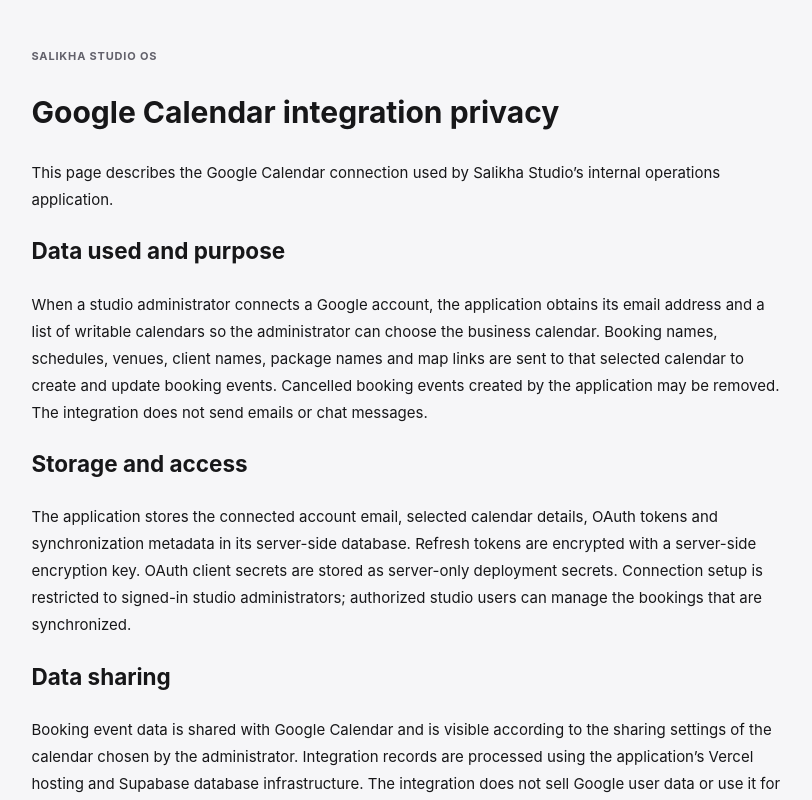
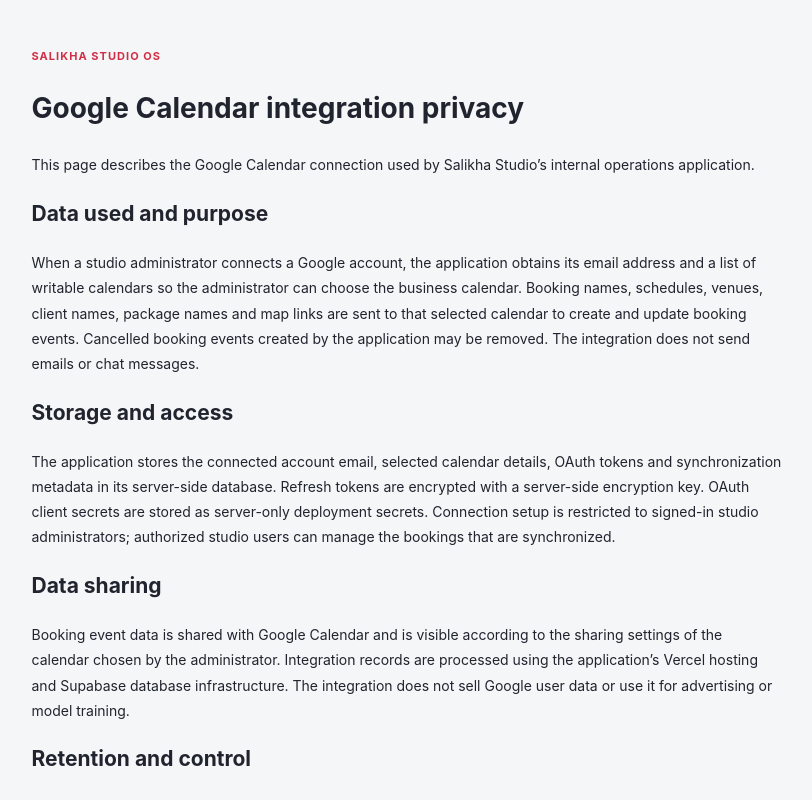
Before and after one commit to ikykchrist/Salikha-Studio-OS, a Next.js app: page /calendar-privacy in a window 1280 px wide. Shown: the top 800 px of the page, without its empty margins (225-1037 px from the left). Built offline with nearby package versions, Linux system fonts and the light colour scheme.

Commit message:
Polish workspace-wide SaaS visual system

```diff
--- a/app/layout.tsx
+++ b/app/layout.tsx
@@ -3,6 +3,7 @@ import "./globals.css";
 import "./workflow.css";
 import "./dark-mode.css";
 import "./semantic-ui.css";
+import "./saas-polish.css";
 import Script from "next/script";
 import { PwaRegister } from "./pwa-register";
 
--- /dev/null
+++ b/app/saas-polish.css
@@ -0,0 +1,96 @@
+/* Shared visual system for the operations workspace. */
+:root {
+  --canvas: #f5f6f8;
+  --surface: #ffffff;
+  --ink: #20242e;
+  --muted: #667080;
+  --line: #e3e7ed;
+  --dark: #151923;
+  --accent: #d12f47;
+  --accent-dark: #b72138;
+  --soft-accent: #fff0f2;
+  --saas-shadow: 0 1px 2px rgb(21 29 41 / 3%), 0 8px 24px rgb(21 29 41 / 4%);
+}
+:root[data-theme="dark"] {
+  --canvas: #11161e;
+  --surface: #1b222d;
+  --surface-raised: #242d39;
+  --surface-inset: #151b24;
+  --surface-muted: #252f3b;
+  --hover-surface: #2a3542;
+  --ink: #f3f5f8;
+  --muted: #b0bccb;
+  --line: #35404e;
+  --dark: #10151d;
+  --accent: #e34961;
+  --accent-dark: #ff9aaa;
+  --soft-accent: #382630;
+  --saas-shadow: 0 1px 2px rgb(0 0 0 / 10%), 0 10px 28px rgb(0 0 0 / 13%);
+}
+html { background: var(--canvas); }
+body { background: var(--canvas); color: var(--ink); font-family: Inter, ui-sans-serif, -apple-system, BlinkMacSystemFont, "Segoe UI", sans-serif; font-size: 14px; line-height: 1.55; -webkit-font-smoothing: antialiased; }
+button, input, select, textarea { font-family: inherit; }
+.sidebar { background: linear-gradient(165deg, #1b202b 0%, #141822 58%, #11151d 100%); border-right: 1px solid #2b313e; padding: 25px 13px 19px; }
+:root[data-theme="dark"] .sidebar { background: linear-gradient(165deg, #171c26, #0e131a); }
+.brand { gap: 12px; padding: 0 10px 31px; }
+.brand strong { font-size: 15px; font-weight: 750; letter-spacing: -.35px; }
+.brand span { color: #a5adba; font-size: 11px; }
+.sidebar .workspace-label { color: #8e9aaa; font-size: 10px; font-weight: 750; letter-spacing: .11em; padding: 0 13px 11px; }
+.nav-item { color: #aeb8c6; border-radius: 10px; font-weight: 550; margin: 2px 0; padding: 11px 13px; }
+.nav-item:hover:not(.active), .sidebar-bottom > .nav-item:hover { background: #262d39; color: #fff; }
+.nav-item.active { background: linear-gradient(110deg, #d93650, #bc273f); box-shadow: inset 0 1px 0 rgb(255 255 255 / 15%), 0 7px 16px rgb(108 17 37 / 22%); font-weight: 700; }
+.user-chip { border-top-color: #303744; }
+.topbar { height: 68px; background: var(--surface); border-bottom-color: var(--line); box-shadow: 0 1px 3px rgb(24 30 40 / 2%); }
+.breadcrumb { font-size: 12px; font-weight: 550; }
+.breadcrumb strong { font-weight: 700; }
+.system-status { font-size: 11px; font-weight: 600; }
+.icon-button { border-radius: 9px; transition: background .16s, color .16s; }
+.icon-button:hover { background: var(--canvas); color: var(--ink); }
+.page-content { max-width: 1510px; padding: 38px clamp(20px, 4.4vw, 64px) 48px; }
+.page-heading { align-items: end; margin-bottom: 28px; }
+.eyebrow { color: var(--accent); font-size: 11px; font-weight: 750; letter-spacing: .095em; text-transform: uppercase; }
+.page-heading h1 { font-size: clamp(30px, 2.8vw, 40px); font-weight: 760; letter-spacing: -.045em; line-height: 1.16; }
+.subheading { color: var(--muted); font-size: 14px; line-height: 1.6; margin-top: 8px; max-width: 740px; }
+.panel, .metric-card, .booking-summary-card, .inventory-metric, .equipment-metric, .package-metric, .account-card, .settings-card, .upcoming-card, .report-kpi { background-color: var(--surface); border-color: var(--line); border-radius: 15px; box-shadow: var(--saas-shadow); }
+.panel h2, .settings-card h2 { font-size: 18px; font-weight: 720; letter-spacing: -.025em; }
+.workflow-cards { gap: 14px; }
+.workflow-cards .panel { padding: 23px; }
+.workflow-amount { font-weight: 730; letter-spacing: -.035em; }
+.primary-button, .secondary-button, .filter-button, .filter-select, .today-button, .refresh-button { border-radius: 10px; font-size: 13px; font-weight: 680; letter-spacing: -.005em; }
+.secondary-button, .filter-button, .today-button, .refresh-button { color: var(--ink); border-color: var(--line); }
+.secondary-button:hover:not(:disabled), .filter-button:hover:not(:disabled), .today-button:hover:not(:disabled), .refresh-button:hover:not(:disabled) { border-color: color-mix(in srgb, var(--accent) 35%, var(--line)); }
+button:disabled { cursor: not-allowed; opacity: .58; }
+button:focus-visible, a:focus-visible, input:focus-visible, select:focus-visible, textarea:focus-visible { outline: 2px solid var(--accent); outline-offset: 3px; }
+.page-content input:not([type="checkbox"]):not([type="radio"]), .page-content select, .page-content textarea, .drawer-body input:not([type="checkbox"]):not([type="radio"]), .drawer-body select, .drawer-body textarea { border-color: var(--line); border-radius: 9px; color: var(--ink); font-size: 14px; }
+.page-content input::placeholder, .drawer-body input::placeholder, .page-content textarea::placeholder, .drawer-body textarea::placeholder { color: color-mix(in srgb, var(--muted) 80%, transparent); }
+.page-content input:focus, .page-content select:focus, .page-content textarea:focus, .drawer-body input:focus, .drawer-body select:focus, .drawer-body textarea:focus { border-color: var(--accent); box-shadow: 0 0 0 3px color-mix(in srgb, var(--accent) 14%, transparent); }
+.workflow-filters label, .workflow-form label, .form-grid label, .drawer-body label { color: var(--ink); font-size: 13px; font-weight: 650; }
+.workflow-table th, .booking-table-head, .inventory-head, .client-head, .equipment-head { color: var(--muted); font-size: 11px; font-weight: 750; letter-spacing: .065em; text-transform: uppercase; }
+.workflow-table th { background: color-mix(in srgb, var(--canvas) 75%, var(--surface)); padding-block: 13px; }
+.workflow-table td { border-bottom-color: var(--line); padding-block: 16px; }
+.workflow-table tbody tr:hover { background: color-mix(in srgb, var(--accent) 3%, var(--surface)); }
+.workflow-table td small, .booking-row small, .inventory-row small, .client-row small, .equipment-row small { color: var(--muted); font-size: 12px; }
+.booking-row, .inventory-row, .client-row, .equipment-row { border-color: var(--line); }
+.booking-row:hover, .inventory-row:hover, .client-row:hover, .equipment-row:hover { background: color-mix(in srgb, var(--accent) 3%, var(--surface)); }
+:is(.booking-section-nav, .client-section-nav, .inventory-section-nav) { border-radius: 12px; background: color-mix(in srgb, var(--canvas) 85%, var(--surface)); border-color: var(--line); }
+:is(.booking-section-nav, .client-section-nav, .inventory-section-nav) button { border-radius: 9px; font-weight: 650; }
+.drawer-header { border-bottom: 1px solid var(--line); }
+.drawer-body { background: var(--canvas); }
+.drawer-body > .form-section { border-radius: 13px; box-shadow: var(--saas-shadow); }
+.drawer-footer { border-top: 1px solid var(--line); }
+.workflow-empty { line-height: 1.7; }
+@media (max-width: 900px) { .page-content { padding: 29px 24px 40px; } }
+@media (max-width: 620px) {
+  .topbar { height: 60px; }
+  .page-content { padding: 23px 16px 34px; }
+  .page-heading { align-items: start; gap: 14px; margin-bottom: 21px; }
+  .page-heading h1 { font-size: 29px; }
+  .subheading { font-size: 13px; }
+  .workflow-cards { gap: 10px; }
+  .workflow-cards .panel { padding: 16px; }
+  :is(.booking-section-nav, .client-section-nav, .inventory-section-nav) { max-width: 100%; overflow-x: auto; }
+}
+@media (prefers-reduced-motion: reduce) {
+  .page-content, .page-content .page-heading { animation: none; }
+  .page-content :is(.metric-card,.booking-summary-card,.inventory-metric,.equipment-metric,.package-metric,.account-card,.settings-card,.report-kpi):hover { transform: none; }
+}
```
